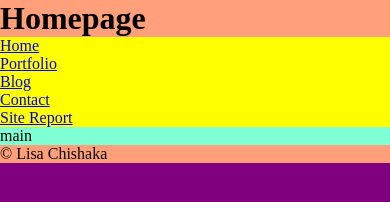
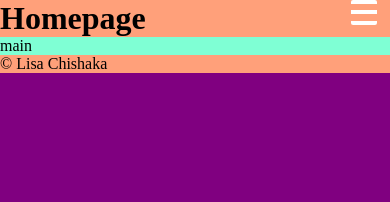
Before and after one commit to LisaChi/web-dev-assignment, a plain HTML site: page index.html in a window 390 px wide. Drawn offline with Linux system fonts and the light colour scheme.

Commit message:
layout for mobile and nav optimistaion

```diff
--- a/desktop.css
+++ b/desktop.css
@@ -8,3 +8,7 @@ body {
     "main main"
     "footer footer";
 }
+
+.on, .off {
+    display: none;
+}
--- a/index.html
+++ b/index.html
@@ -11,8 +11,12 @@
     <title>Homepage </title>
 </head>
 
-<body>
-    <header><h1>Homepage</h1></header>
+<body id="showNav">
+    <header>
+        <h1>Homepage</h1>
+        <a href="#showNav" class="on"></a>
+        <a href="#" class="off">X</a>
+    </header>
     <nav>
         <ul>
             <li><a href="index.html">Home</a></li>
--- a/mobile.css
+++ b/mobile.css
@@ -1,3 +1,51 @@
 body{
     background-color: purple;
+    display: grid;
+    grid-template-columns: 100%;
+    grid-area: auto;
+    grid-template-areas:
+    "header"
+    "nav"
+    "main"
+    "footer";
 }
+nav {
+    display: none;
+    position: fixed;
+    top: 0;
+    left:0;
+    height:50vh;
+    width:60%;
+}
+#showNav:target .on {display:none;}
+#showNav:target .off {display:block;}
+#showNav .on {display: block;}
+#showNav .off {display:none;}
+#showNav:target nav {display:block;}
+a {
+    text-decoration:none;
+    color: black;
+    font-size: 1.3em;
+}
+.on {
+    height: 0.8em;
+    width: 1.25em;
+    display: block;
+    border-top: 0.2em solid white;
+    border-bottom: 0.2em solid white;
+    border-radius: 0.1em;
+}
+
+.on:before {
+    content: '';
+    position: absolute;
+    width: 1.25em;
+    margin-top: 0.3em;
+    border-top: 0.2em solid white;
+}
+
+header {
+    display: grid;
+    grid-template-columns: 90% 10%;
+    grid-template-rows: auto;
+}
```
